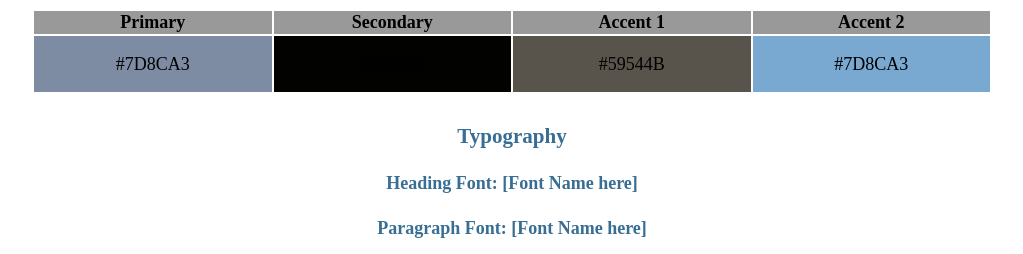
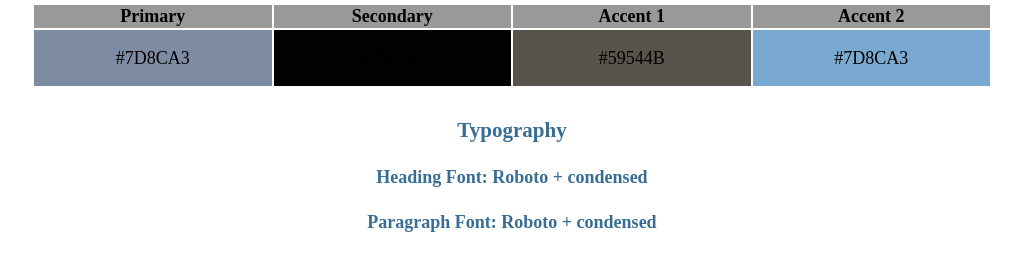
Before and after one commit to MillerRoper/wdd130, a plain HTML site: page wwr/site-plan-rafting.html in a window 1280 px wide. Shown: the part 1420-1674 px from the top of the page, without its empty margins (128-1151 px from the left). Drawn offline with Linux system fonts and the light colour scheme.

Commit message:
Edited text

```diff
--- a/wwr/site-plan-rafting.html
+++ b/wwr/site-plan-rafting.html
@@ -11,7 +11,7 @@
   <header>
     <h1>Snake River Rapids Site Plan</h1>
     <h2> Roper Miller</h2>
-    <h2>WDD 130-[section]</h2>
+    <h2>WDD 130-Section 3</h2>
     <!-- In the header above, add the name of your site, your name and class number. For example if you are in section 3 you would put WDD 130-03 -->
   </header>
   <main>
@@ -69,11 +69,11 @@
     <!-- Choose a font for your paragraphs (body copy) and headlines. What font(s) have you chosen? Think also about which of your colors above you might use for background and font colors. -->
 
     <h4>
-      Heading Font: [Font Name here]
+      Heading Font: Roboto + condensed
       <!-- change this -->
     </h4>
     <h4>
-      Paragraph Font: [Font Name here]
+      Paragraph Font: Roboto + condensed
       <!-- change this -->
     </h4>
     <h3>Normal paragraph example</h3>
--- a/wwr/styles/site-plan-rafting.css
+++ b/wwr/styles/site-plan-rafting.css
@@ -12,7 +12,7 @@ Fonts are separated by a & */
 
   /* change the values below to your chosen font(s) */
   --heading-font: "IM Fell French Canon";
-  --paragraph-font: Lato, Helvetica, sans-serif;
+  --paragraph-font: Roboto, Lato, Helvetica, sans-serif;
 
   /* these colors below should be chosen from among your palette colors above */
   --headline-color-on-white: #396E94;  /* headlines on a white background */
```
